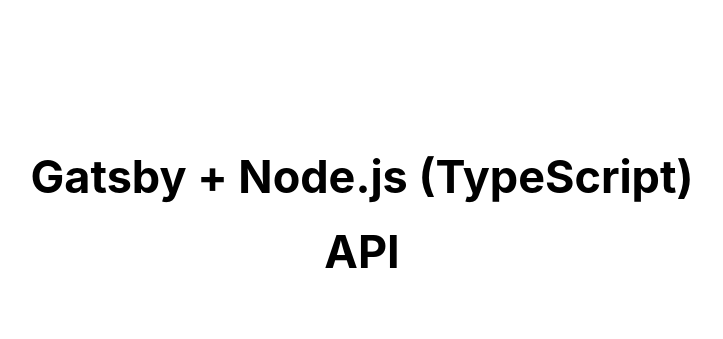
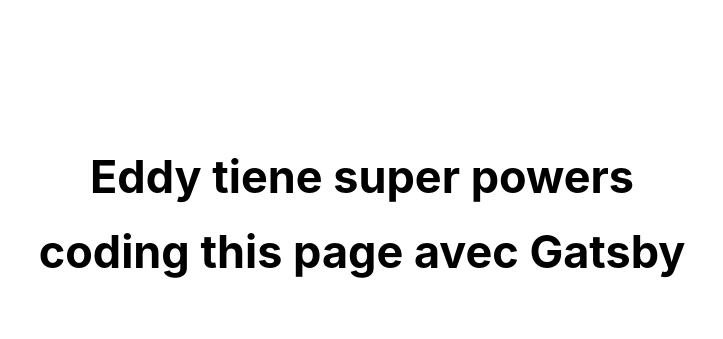
Before and after one commit to TechnoEddy/IndieHackersPR_Site, a Gatsby site: page / in a window 1280 px wide. Shown: the top 339 px of the page, without its empty margins (278-1001 px from the left). Built offline with nearby package versions, Linux system fonts and the light colour scheme; Gatsby itself is replaced by a stand-in of ours; no server answers.

Commit message:
Update index.js

```diff
--- a/src/pages/index.js
+++ b/src/pages/index.js
@@ -17,7 +17,7 @@
       <Helmet>
         <title>Gatsby + Node.js (TypeScript) API</title>
       </Helmet>
-      <h1>Gatsby + Node.js (TypeScript) API</h1>
+      <h1>Eddy tiene super powers coding this page avec Gatsby</h1>
       <h2>
         Deployed with{' '}
         <a
```
